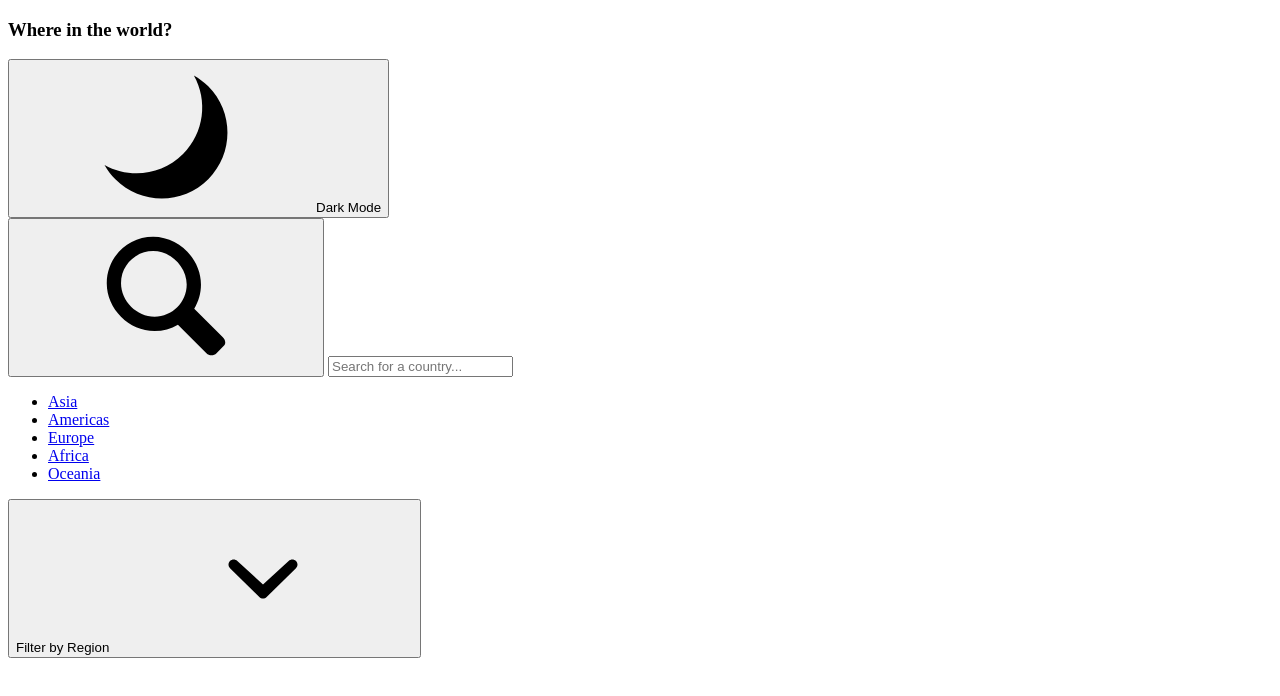
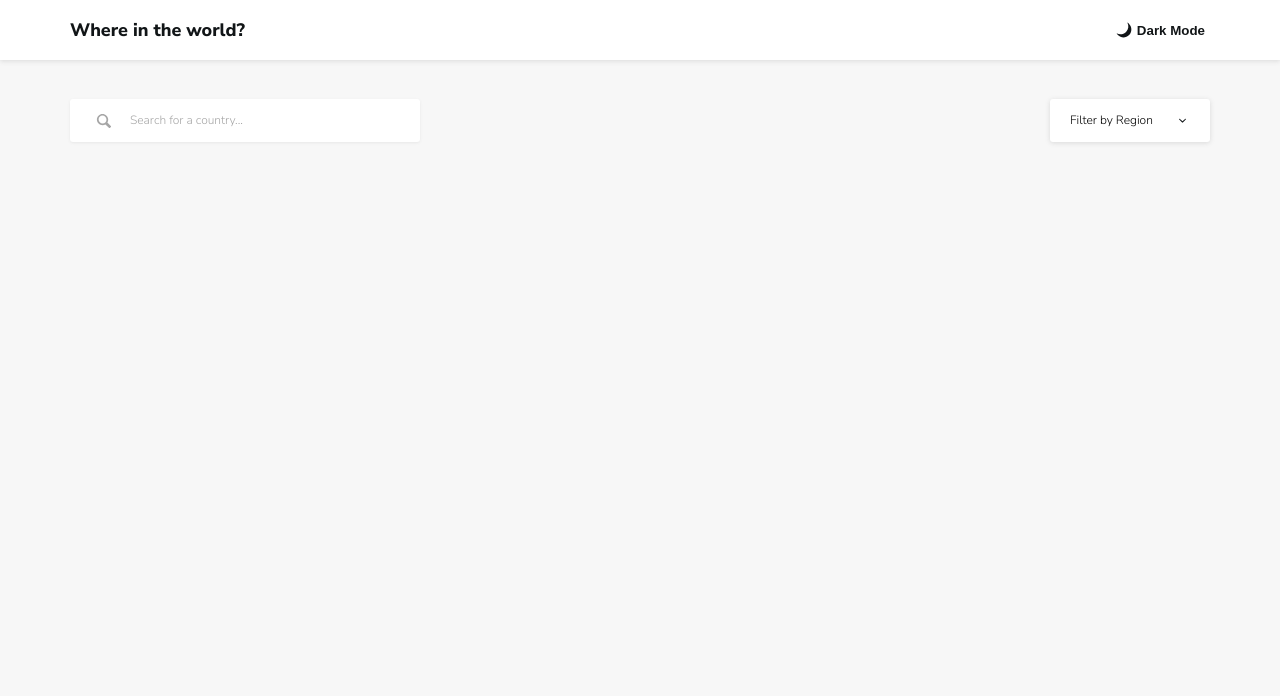
Before and after one commit to AbdulRehman-z/Rest-Countries--API-Project, a website built with Parcel: page index.html in a window 1280 px wide. Built offline with nearby package versions, Linux system fonts and the light colour scheme; no server answers.

Commit message:
fixed bug

```diff
--- a/index.html
+++ b/index.html
@@ -11,7 +11,7 @@
       href="https://fonts.googleapis.com/css2?family=Nunito+Sans:wght@300;600;800&display=swap"
       rel="stylesheet"
     />
-    <link rel="stylesheet" href="style.css" />
+    <link rel="stylesheet" href="sass/main.scss" />
     <script type="module" src="script.js"></script>
   </head>
   <body>
```
